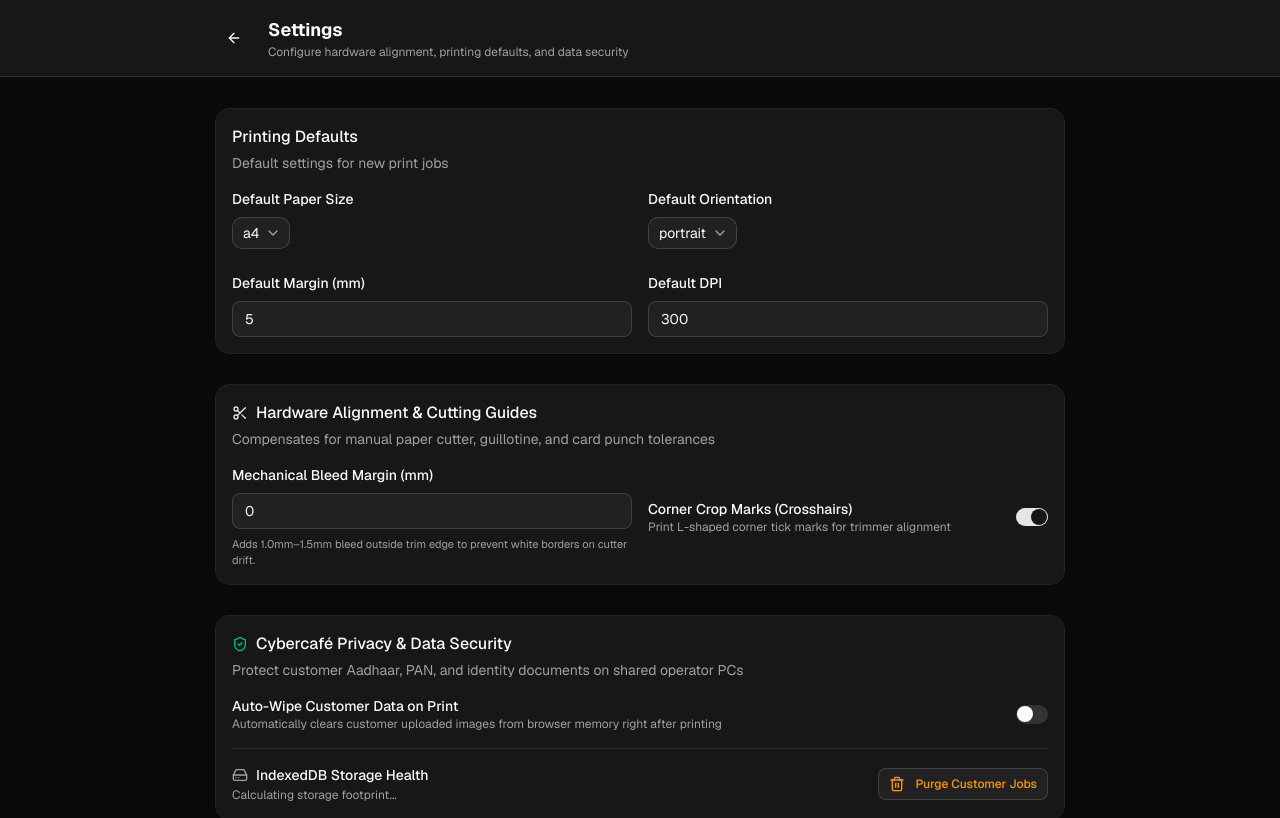
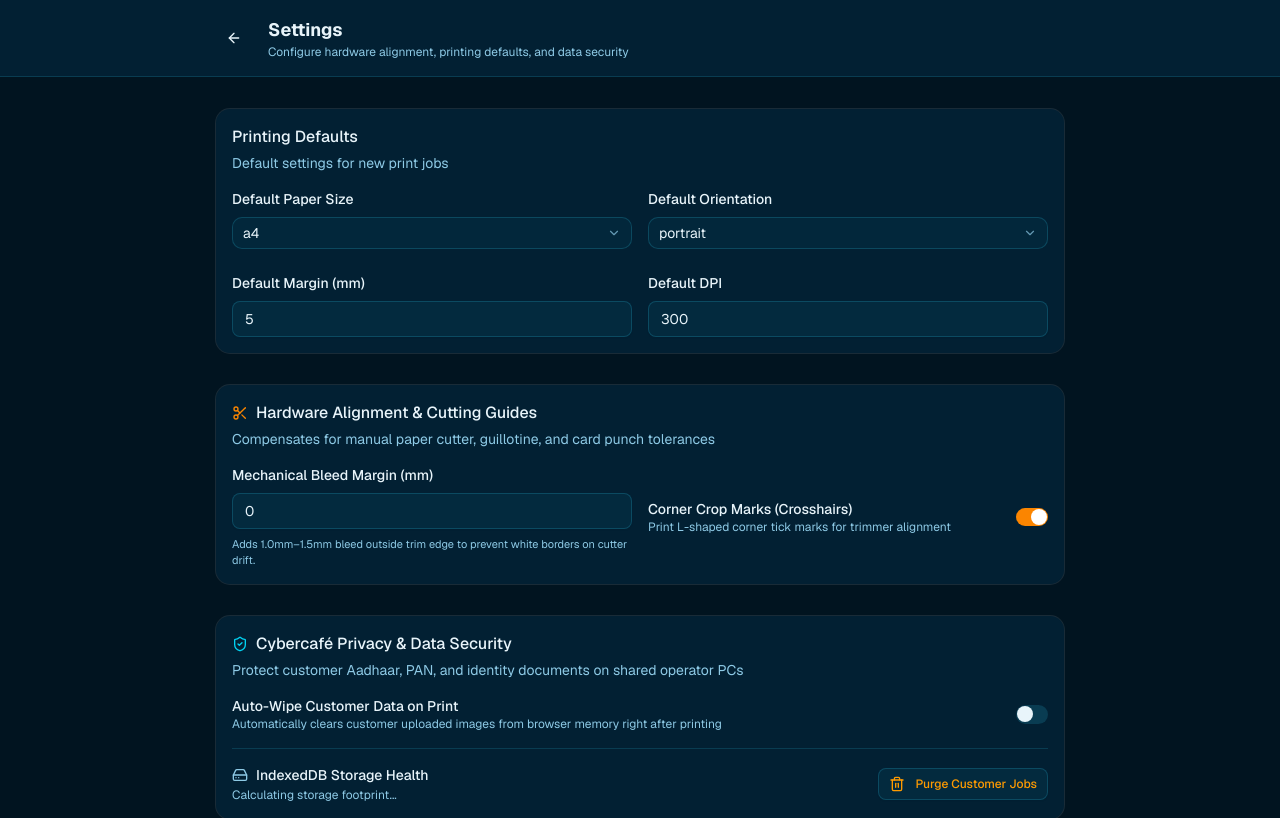
Before and after one commit to m-sohel/UrStudio, a Next.js app: page /settings in a window 1280 px wide. Shown: the top 818 px of the page. Built offline with nearby package versions, Linux system fonts and the light colour scheme.

Commit message:
feat(ui): implement Palette 2 SaaS theme and fix Select dropdown text clipping

```diff
--- a/src/app/editor/page.tsx
+++ b/src/app/editor/page.tsx
@@ -148,41 +148,41 @@ function EditorContent() {
         {/* ====== Top Toolbar ====== */}
         <header className="flex items-center gap-2 px-4 py-2 border-b border-border bg-card">
           {/* Logo */}
-          <Link href="/" className="flex items-center gap-2 mr-3">
-            <div className="w-8 h-8 rounded-lg bg-gradient-to-br from-emerald-500 to-cyan-500 flex items-center justify-center">
-              <Printer className="w-4 h-4 text-white" />
+          <Link href="/" className="flex items-center gap-2 mr-3 group">
+            <div className="w-8 h-8 rounded-lg bg-gradient-to-br from-cyan-500 to-sky-400 flex items-center justify-center shadow-md shadow-cyan-500/20 group-hover:scale-105 transition-transform">
+              <Printer className="w-4 h-4 text-slate-950 font-bold" />
             </div>
-            <span className="text-sm font-bold hidden sm:inline">CyberCafe Studio</span>
+            <span className="text-sm font-bold hidden sm:inline tracking-tight text-foreground">CyberCafe Studio</span>
           </Link>
 
           <Separator orientation="vertical" className="h-6" />
 
           {/* Mode Switcher: Photo Mode vs ID Card Mode */}
-          <div className="flex items-center bg-muted/60 p-0.5 rounded-lg border border-border">
+          <div className="flex items-center bg-card/60 p-0.5 rounded-lg border border-border">
             <button
               onClick={() => { setMode('photo'); router.replace('/editor'); }}
               className={`
-                flex items-center gap-1.5 px-3 py-1 rounded-md text-xs font-medium transition-colors
+                flex items-center gap-1.5 px-3 py-1 rounded-md text-xs font-medium transition-all
                 ${effectiveMode === 'photo'
-                  ? 'bg-background text-foreground shadow-sm'
+                  ? 'bg-accent text-accent-foreground shadow-xs font-semibold'
                   : 'text-muted-foreground hover:text-foreground'
                 }
               `}
             >
-              <Image className="w-3.5 h-3.5" />
+              <Image className="w-3.5 h-3.5 text-cyan-400" />
               Photo Mode
             </button>
             <button
               onClick={() => { setMode('id-card'); router.replace('/editor?mode=id-card'); }}
               className={`
-                flex items-center gap-1.5 px-3 py-1 rounded-md text-xs font-medium transition-colors
+                flex items-center gap-1.5 px-3 py-1 rounded-md text-xs font-medium transition-all
                 ${effectiveMode === 'id-card'
-                  ? 'bg-background text-foreground shadow-sm'
+                  ? 'bg-accent text-accent-foreground shadow-xs font-semibold'
                   : 'text-muted-foreground hover:text-foreground'
                 }
               `}
             >
-              <CreditCard className="w-3.5 h-3.5" />
+              <CreditCard className="w-3.5 h-3.5 text-cyan-400" />
               ID Card & PVC
             </button>
           </div>
@@ -256,7 +256,7 @@ function EditorContent() {
                   size="sm"
                   onClick={() => setStep('preview')}
                   disabled={!croppedImageUrl}
-                  className="bg-emerald-600 hover:bg-emerald-700 text-white text-xs"
+                  className="bg-primary hover:bg-primary/90 text-primary-foreground shadow-md shadow-orange-500/20 font-medium text-xs"
                 >
                   <Printer className="w-4 h-4 mr-1" />
                   Print
@@ -339,7 +339,7 @@ function EditorContent() {
                       <Button
                         size="sm"
                         onClick={() => setStep('preview')}
-                        className="bg-emerald-600 hover:bg-emerald-700 text-white"
+                        className="bg-primary hover:bg-primary/90 text-primary-foreground shadow-md shadow-orange-500/20 font-medium text-xs"
                       >
                         Preview & Print →
                       </Button>
--- a/src/app/globals.css
+++ b/src/app/globals.css
@@ -49,72 +49,72 @@
 }
 
 :root {
-  --background: oklch(1 0 0);
-  --foreground: oklch(0.145 0 0);
-  --card: oklch(1 0 0);
-  --card-foreground: oklch(0.145 0 0);
-  --popover: oklch(1 0 0);
-  --popover-foreground: oklch(0.145 0 0);
-  --primary: oklch(0.205 0 0);
-  --primary-foreground: oklch(0.985 0 0);
-  --secondary: oklch(0.97 0 0);
-  --secondary-foreground: oklch(0.205 0 0);
-  --muted: oklch(0.97 0 0);
-  --muted-foreground: oklch(0.556 0 0);
-  --accent: oklch(0.97 0 0);
-  --accent-foreground: oklch(0.205 0 0);
-  --destructive: oklch(0.577 0.245 27.325);
-  --border: oklch(0.922 0 0);
-  --input: oklch(0.922 0 0);
-  --ring: oklch(0.708 0 0);
-  --chart-1: oklch(0.87 0 0);
-  --chart-2: oklch(0.556 0 0);
-  --chart-3: oklch(0.439 0 0);
-  --chart-4: oklch(0.371 0 0);
-  --chart-5: oklch(0.269 0 0);
+  --background: #f4f9fc;
+  --foreground: #011420;
+  --card: #ffffff;
+  --card-foreground: #011420;
+  --popover: #ffffff;
+  --popover-foreground: #011420;
+  --primary: #fb8500;
+  --primary-foreground: #ffffff;
+  --secondary: #e8f4fa;
+  --secondary-foreground: #023047;
+  --muted: #edf6fb;
+  --muted-foreground: #1b5c7a;
+  --accent: #e8f4fa;
+  --accent-foreground: #023047;
+  --destructive: #ef4444;
+  --border: rgba(33, 158, 188, 0.25);
+  --input: rgba(33, 158, 188, 0.25);
+  --ring: #219ebc;
+  --chart-1: #219ebc;
+  --chart-2: #fb8500;
+  --chart-3: #8ecae6;
+  --chart-4: #ffb703;
+  --chart-5: #023047;
   --radius: 0.625rem;
-  --sidebar: oklch(0.985 0 0);
-  --sidebar-foreground: oklch(0.145 0 0);
-  --sidebar-primary: oklch(0.205 0 0);
-  --sidebar-primary-foreground: oklch(0.985 0 0);
-  --sidebar-accent: oklch(0.97 0 0);
-  --sidebar-accent-foreground: oklch(0.205 0 0);
-  --sidebar-border: oklch(0.922 0 0);
-  --sidebar-ring: oklch(0.708 0 0);
+  --sidebar: #f4f9fc;
+  --sidebar-foreground: #011420;
+  --sidebar-primary: #fb8500;
+  --sidebar-primary-foreground: #ffffff;
+  --sidebar-accent: #e8f4fa;
+  --sidebar-accent-foreground: #023047;
+  --sidebar-border: rgba(33, 158, 188, 0.25);
+  --sidebar-ring: #219ebc;
 }
 
 .dark {
-  --background: oklch(0.145 0 0);
-  --foreground: oklch(0.985 0 0);
-  --card: oklch(0.205 0 0);
-  --card-foreground: oklch(0.985 0 0);
-  --popover: oklch(0.205 0 0);
-  --popover-foreground: oklch(0.985 0 0);
-  --primary: oklch(0.922 0 0);
-  --primary-foreground: oklch(0.205 0 0);
-  --secondary: oklch(0.269 0 0);
-  --secondary-foreground: oklch(0.985 0 0);
-  --muted: oklch(0.269 0 0);
-  --muted-foreground: oklch(0.708 0 0);
-  --accent: oklch(0.269 0 0);
-  --accent-foreground: oklch(0.985 0 0);
-  --destructive: oklch(0.704 0.191 22.216);
-  --border: oklch(1 0 0 / 10%);
-  --input: oklch(1 0 0 / 15%);
-  --ring: oklch(0.556 0 0);
-  --chart-1: oklch(0.87 0 0);
-  --chart-2: oklch(0.556 0 0);
-  --chart-3: oklch(0.439 0 0);
-  --chart-4: oklch(0.371 0 0);
-  --chart-5: oklch(0.269 0 0);
-  --sidebar: oklch(0.205 0 0);
-  --sidebar-foreground: oklch(0.985 0 0);
-  --sidebar-primary: oklch(0.488 0.243 264.376);
-  --sidebar-primary-foreground: oklch(0.985 0 0);
-  --sidebar-accent: oklch(0.269 0 0);
-  --sidebar-accent-foreground: oklch(0.985 0 0);
-  --sidebar-border: oklch(1 0 0 / 10%);
-  --sidebar-ring: oklch(0.556 0 0);
+  --background: #011420;
+  --foreground: #e8f4fa;
+  --card: #022033;
+  --card-foreground: #e8f4fa;
+  --popover: #022438;
+  --popover-foreground: #e8f4fa;
+  --primary: #fb8500;
+  --primary-foreground: #ffffff;
+  --secondary: #145d70;
+  --secondary-foreground: #ceeef6;
+  --muted: #072b38;
+  --muted-foreground: #8ecae6;
+  --accent: #0d3e4b;
+  --accent-foreground: #ffffff;
+  --destructive: #ef4444;
+  --border: rgba(33, 158, 188, 0.22);
+  --input: rgba(33, 158, 188, 0.28);
+  --ring: #219ebc;
+  --chart-1: #219ebc;
+  --chart-2: #fb8500;
+  --chart-3: #8ecae6;
+  --chart-4: #ffb703;
+  --chart-5: #023047;
+  --sidebar: #011420;
+  --sidebar-foreground: #e8f4fa;
+  --sidebar-primary: #fb8500;
+  --sidebar-primary-foreground: #ffffff;
+  --sidebar-accent: #0d3e4b;
+  --sidebar-accent-foreground: #e8f4fa;
+  --sidebar-border: rgba(33, 158, 188, 0.22);
+  --sidebar-ring: #219ebc;
 }
 
 @layer base {
--- a/src/app/page.tsx
+++ b/src/app/page.tsx
@@ -41,14 +41,14 @@ const quickActions = [
     description: 'Direct CR80 plastic card printing',
     icon: CreditCard,
     href: '/editor?mode=id-card',
-    color: 'from-teal-500 to-emerald-500',
+    color: 'from-cyan-600 to-sky-500',
   },
   {
     title: 'Templates & Presets',
     description: 'Manage & create custom sizes',
     icon: LayoutGrid,
     href: '/templates',
-    color: 'from-rose-500 to-pink-500',
+    color: 'from-amber-500 to-orange-500',
   },
 ];
 
@@ -77,14 +77,14 @@ export default function Dashboard() {
     <TooltipProvider>
       <div className="min-h-screen bg-background">
         {/* Header */}
-        <header className="border-b border-border bg-card">
+        <header className="border-b border-border bg-card/80 backdrop-blur-sm">
           <div className="max-w-7xl mx-auto px-6 py-4 flex items-center justify-between">
             <div className="flex items-center gap-3">
-              <div className="w-10 h-10 rounded-xl bg-gradient-to-br from-emerald-500 to-cyan-500 flex items-center justify-center shadow-lg shadow-emerald-500/20">
-                <Printer className="w-5 h-5 text-white" />
+              <div className="w-10 h-10 rounded-xl bg-gradient-to-br from-cyan-500 to-sky-400 flex items-center justify-center shadow-lg shadow-cyan-500/20">
+                <Printer className="w-5 h-5 text-slate-950 font-bold" />
               </div>
               <div>
-                <h1 className="text-lg font-bold">CyberCafe Studio</h1>
+                <h1 className="text-lg font-bold tracking-tight">CyberCafe Studio</h1>
                 <p className="text-xs text-muted-foreground">Photo & ID Card Printing</p>
               </div>
             </div>
@@ -97,7 +97,7 @@ export default function Dashboard() {
                 </Button>
               </Link>
               <Link href="/editor">
-                <Button size="sm" className="bg-emerald-600 hover:bg-emerald-700 text-white">
+                <Button size="sm" className="bg-primary hover:bg-primary/90 text-primary-foreground shadow-md shadow-orange-500/20 font-medium">
                   <Printer className="w-4 h-4 mr-2" />
                   New Print Job
                 </Button>
@@ -196,8 +196,8 @@ export default function Dashboard() {
                 {features.map((feat) => (
                   <Card key={feat.title} className="border-border/50">
                     <CardContent className="p-4 flex items-start gap-3">
-                      <div className="w-8 h-8 rounded-lg bg-emerald-500/10 flex items-center justify-center flex-shrink-0">
-                        <feat.icon className="w-4 h-4 text-emerald-500" />
+                      <div className="w-8 h-8 rounded-lg bg-cyan-500/10 flex items-center justify-center flex-shrink-0 border border-cyan-500/20">
+                        <feat.icon className="w-4 h-4 text-cyan-400" />
                       </div>
                       <div>
                         <p className="text-sm font-medium">{feat.title}</p>
--- a/src/app/settings/page.tsx
+++ b/src/app/settings/page.tsx
@@ -183,7 +183,7 @@ export default function SettingsPage() {
           <Card>
             <CardHeader>
               <CardTitle className="text-base flex items-center gap-2">
-                <ShieldCheck className="w-4 h-4 text-emerald-500" />
+                <ShieldCheck className="w-4 h-4 text-cyan-400" />
                 Cybercafé Privacy & Data Security
               </CardTitle>
               <CardDescription>Protect customer Aadhaar, PAN, and identity documents on shared operator PCs</CardDescription>
@@ -225,7 +225,7 @@ export default function SettingsPage() {
                 >
                   {purgeSuccess ? (
                     <>
-                      <Check className="w-3.5 h-3.5 mr-1 text-emerald-500" />
+                      <Check className="w-3.5 h-3.5 mr-1 text-cyan-400" />
                       Purged
                     </>
                   ) : (
--- a/src/components/image-editor.tsx
+++ b/src/components/image-editor.tsx
@@ -266,7 +266,7 @@ export function ImageEditor() {
         <div className="flex-1" />
 
         {colorCalibration.cmykSoftProof && (
-          <Badge variant="secondary" className="text-[10px] bg-amber-500/15 text-amber-500 mr-2 flex items-center gap-1">
+          <Badge variant="outline" className="text-[10px] gap-1 border-cyan-500/40 text-cyan-300 bg-cyan-500/10">
             <Eye className="w-3 h-3" /> CMYK Soft-Proof ON
           </Badge>
         )}
@@ -275,7 +275,7 @@ export function ImageEditor() {
           <X className="w-4 h-4 mr-1" />
           Cancel
         </Button>
-        <Button size="sm" onClick={handleCrop} className="bg-emerald-600 hover:bg-emerald-700 text-white text-xs">
+        <Button size="sm" onClick={handleCrop} className="bg-primary hover:bg-primary/90 text-primary-foreground shadow-sm text-xs font-medium">
           <Check className="w-4 h-4 mr-1" />
           Apply Crop
         </Button>
@@ -309,7 +309,7 @@ export function ImageEditor() {
                 <Sliders className="w-3 h-3 mr-1" /> Basic Filters
               </TabsTrigger>
               <TabsTrigger value="color" className="text-xs h-6 px-3">
-                <Printer className="w-3 h-3 mr-1" /> Print & CMYK Color Calibration
+                <Printer className="w-3 h-3 mr-1 text-cyan-400" /> Print & CMYK Color Calibration
               </TabsTrigger>
             </TabsList>
 
@@ -318,9 +318,9 @@ export function ImageEditor() {
                 variant="outline"
                 size="sm"
                 onClick={handleAutoPrintOptimize}
-                className="text-xs h-6 text-emerald-600 border-emerald-500/30"
+                className="text-xs h-6 text-cyan-400 border-cyan-500/30 hover:bg-cyan-500/10"
               >
-                <Sparkles className="w-3 h-3 mr-1 text-emerald-500" />
+                <Sparkles className="w-3 h-3 mr-1 text-cyan-400" />
                 Auto Print Optimize
               </Button>
             )}
--- a/src/components/pdf-password-dialog.tsx
+++ b/src/components/pdf-password-dialog.tsx
@@ -101,7 +101,7 @@ export function PdfPasswordDialog({
             <Button type="button" variant="outline" size="sm" onClick={handleClose}>
               Cancel
             </Button>
-            <Button type="submit" size="sm" className="bg-emerald-600 hover:bg-emerald-700 text-white">
+            <Button type="submit" size="sm" className="bg-primary hover:bg-primary/90 text-primary-foreground font-medium">
               Unlock & Load
             </Button>
           </DialogFooter>
--- a/src/components/print-preview.tsx
+++ b/src/components/print-preview.tsx
@@ -152,7 +152,7 @@ export function PrintPreview() {
         <Button
           size="sm"
           onClick={handlePrint}
-          className="bg-emerald-600 hover:bg-emerald-700 text-white text-xs"
+          className="bg-primary hover:bg-primary/90 text-primary-foreground shadow-md shadow-orange-500/20 font-medium text-xs"
         >
           <Printer className="w-4 h-4 mr-1.5" />
           Print Now
--- a/src/components/ui/select.tsx
+++ b/src/components/ui/select.tsx
@@ -41,7 +41,7 @@ function SelectTrigger({
       data-slot="select-trigger"
       data-size={size}
       className={cn(
-        "flex w-fit items-center justify-between gap-1.5 rounded-lg border border-input bg-transparent py-2 pr-2 pl-2.5 text-sm whitespace-nowrap transition-colors outline-none select-none focus-visible:border-ring focus-visible:ring-3 focus-visible:ring-ring/50 disabled:cursor-not-allowed disabled:opacity-50 aria-invalid:border-destructive aria-invalid:ring-3 aria-invalid:ring-destructive/20 data-placeholder:text-muted-foreground data-[size=default]:h-8 data-[size=sm]:h-7 data-[size=sm]:rounded-[min(var(--radius-md),10px)] *:data-[slot=select-value]:line-clamp-1 *:data-[slot=select-value]:flex *:data-[slot=select-value]:items-center *:data-[slot=select-value]:gap-1.5 dark:bg-input/30 dark:hover:bg-input/50 dark:aria-invalid:border-destructive/50 dark:aria-invalid:ring-destructive/40 [&_svg]:pointer-events-none [&_svg]:shrink-0 [&_svg:not([class*='size-'])]:size-4",
+        "flex w-full items-center justify-between gap-1.5 rounded-lg border border-input bg-transparent py-1.5 pr-2.5 pl-2.5 text-xs sm:text-sm whitespace-nowrap transition-all outline-none select-none focus-visible:border-ring focus-visible:ring-2 focus-visible:ring-ring/40 disabled:cursor-not-allowed disabled:opacity-50 aria-invalid:border-destructive aria-invalid:ring-2 aria-invalid:ring-destructive/20 data-placeholder:text-muted-foreground data-[size=default]:h-8 data-[size=sm]:h-7 data-[size=sm]:rounded-[min(var(--radius-md),10px)] *:data-[slot=select-value]:truncate *:data-[slot=select-value]:flex *:data-[slot=select-value]:items-center *:data-[slot=select-value]:gap-1.5 dark:bg-input/20 dark:hover:bg-input/40 dark:aria-invalid:border-destructive/50 dark:aria-invalid:ring-destructive/40 [&_svg]:pointer-events-none [&_svg]:shrink-0 [&_svg:not([class*='size-'])]:size-3.5",
         className
       )}
       {...props}
@@ -49,7 +49,7 @@ function SelectTrigger({
       {children}
       <SelectPrimitive.Icon
         render={
-          <ChevronDownIcon className="pointer-events-none size-4 text-muted-foreground" />
+          <ChevronDownIcon className="pointer-events-none size-3.5 text-muted-foreground opacity-70" />
         }
       />
     </SelectPrimitive.Trigger>
@@ -61,9 +61,9 @@ function SelectContent({
   children,
   side = "bottom",
   sideOffset = 4,
-  align = "center",
+  align = "start",
   alignOffset = 0,
-  alignItemWithTrigger = true,
+  alignItemWithTrigger = false,
   ...props
 }: SelectPrimitive.Popup.Props &
   Pick<
@@ -83,7 +83,10 @@ function SelectContent({
         <SelectPrimitive.Popup
           data-slot="select-content"
           data-align-trigger={alignItemWithTrigger}
-          className={cn("relative isolate z-50 max-h-(--available-height) w-(--anchor-width) min-w-36 origin-(--transform-origin) overflow-x-hidden overflow-y-auto rounded-lg bg-popover text-popover-foreground shadow-md ring-1 ring-foreground/10 duration-100 data-[align-trigger=true]:animate-none data-[side=bottom]:slide-in-from-top-2 data-[side=inline-end]:slide-in-from-left-2 data-[side=inline-start]:slide-in-from-right-2 data-[side=left]:slide-in-from-right-2 data-[side=right]:slide-in-from-left-2 data-[side=top]:slide-in-from-bottom-2 data-open:animate-in data-open:fade-in-0 data-open:zoom-in-95 data-closed:animate-out data-closed:fade-out-0 data-closed:zoom-out-95", className )}
+          className={cn(
+            "relative isolate z-50 max-h-(--available-height) min-w-[max(var(--anchor-width),12.5rem)] w-max max-w-[min(calc(100vw-2rem),24rem)] origin-(--transform-origin) overflow-x-hidden overflow-y-auto rounded-lg border border-border bg-popover text-popover-foreground shadow-2xl duration-100 data-[align-trigger=true]:animate-none data-[side=bottom]:slide-in-from-top-2 data-[side=inline-end]:slide-in-from-left-2 data-[side=inline-start]:slide-in-from-right-2 data-[side=left]:slide-in-from-right-2 data-[side=right]:slide-in-from-left-2 data-[side=top]:slide-in-from-bottom-2 data-open:animate-in data-open:fade-in-0 data-open:zoom-in-95 data-closed:animate-out data-closed:fade-out-0 data-closed:zoom-out-95",
+            className
+          )}
           {...props}
         >
           <SelectScrollUpButton />
@@ -117,7 +120,7 @@ function SelectItem({
     <SelectPrimitive.Item
       data-slot="select-item"
       className={cn(
-        "relative flex w-full cursor-default items-center gap-1.5 rounded-md py-1 pr-8 pl-1.5 text-sm outline-hidden select-none focus:bg-accent focus:text-accent-foreground not-data-[variant=destructive]:focus:**:text-accent-foreground data-disabled:pointer-events-none data-disabled:opacity-50 [&_svg]:pointer-events-none [&_svg]:shrink-0 [&_svg:not([class*='size-'])]:size-4 *:[span]:last:flex *:[span]:last:items-center *:[span]:last:gap-2",
+        "relative flex w-full cursor-pointer items-center gap-2 rounded-md py-1.5 pr-8 pl-2.5 text-xs sm:text-sm outline-hidden select-none transition-colors focus:bg-accent/80 focus:text-accent-foreground not-data-[variant=destructive]:focus:**:text-accent-foreground data-disabled:pointer-events-none data-disabled:opacity-50 [&_svg]:pointer-events-none [&_svg]:shrink-0 [&_svg:not([class*='size-'])]:size-3.5 *:[span]:last:flex *:[span]:last:items-center *:[span]:last:gap-2",
         className
       )}
       {...props}
@@ -127,10 +130,10 @@ function SelectItem({
       </SelectPrimitive.ItemText>
       <SelectPrimitive.ItemIndicator
         render={
-          <span className="pointer-events-none absolute right-2 flex size-4 items-center justify-center" />
+          <span className="pointer-events-none absolute right-2 flex size-4 items-center justify-center text-primary" />
         }
       >
-        <CheckIcon className="pointer-events-none" />
+        <CheckIcon className="pointer-events-none size-3.5" />
       </SelectPrimitive.ItemIndicator>
     </SelectPrimitive.Item>
   )
```
Also changed, not shown: src/app/templates/page.tsx (+8 -8 lines), src/components/id-card-mode.tsx (+56 -55 lines).
